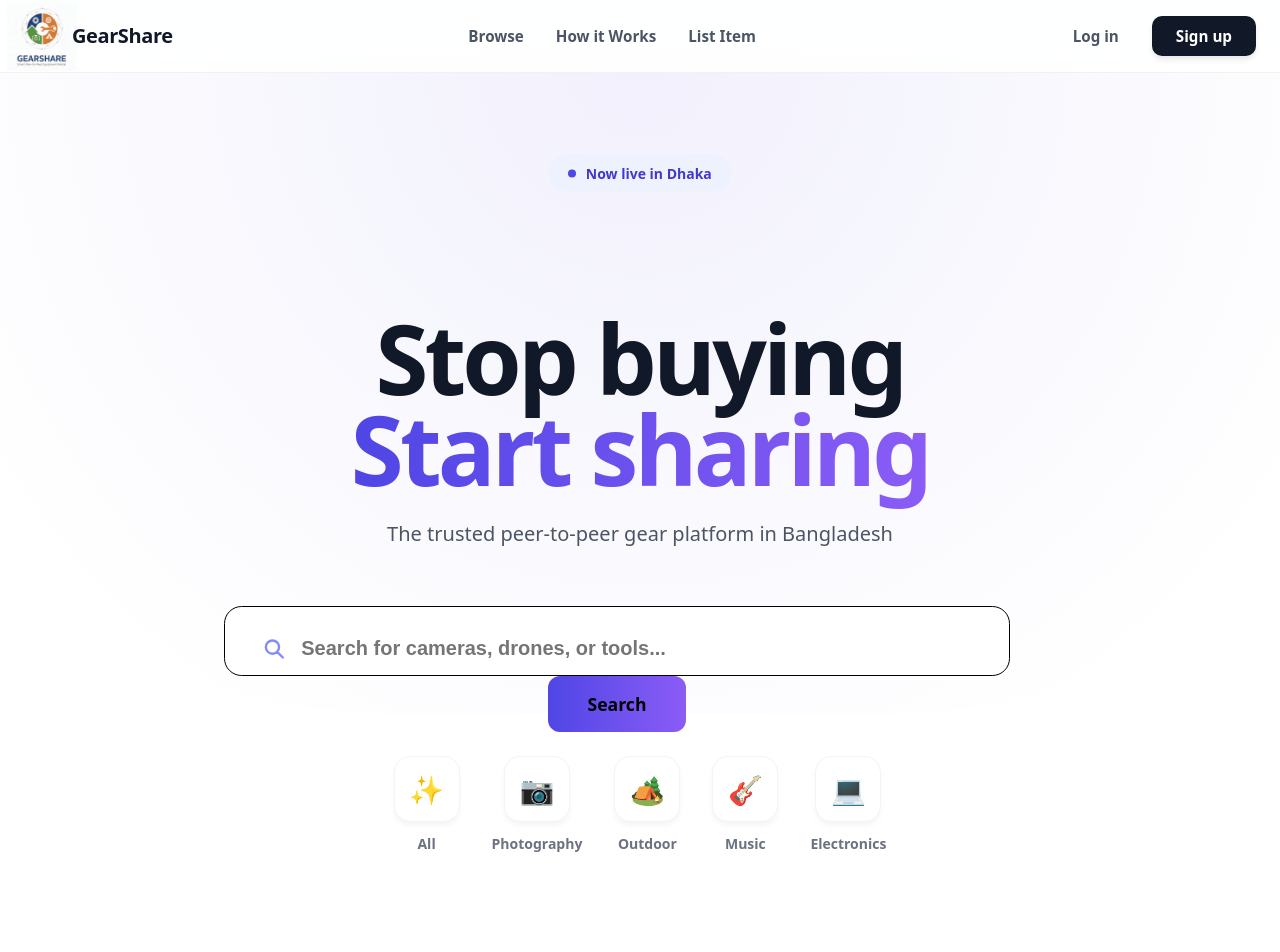
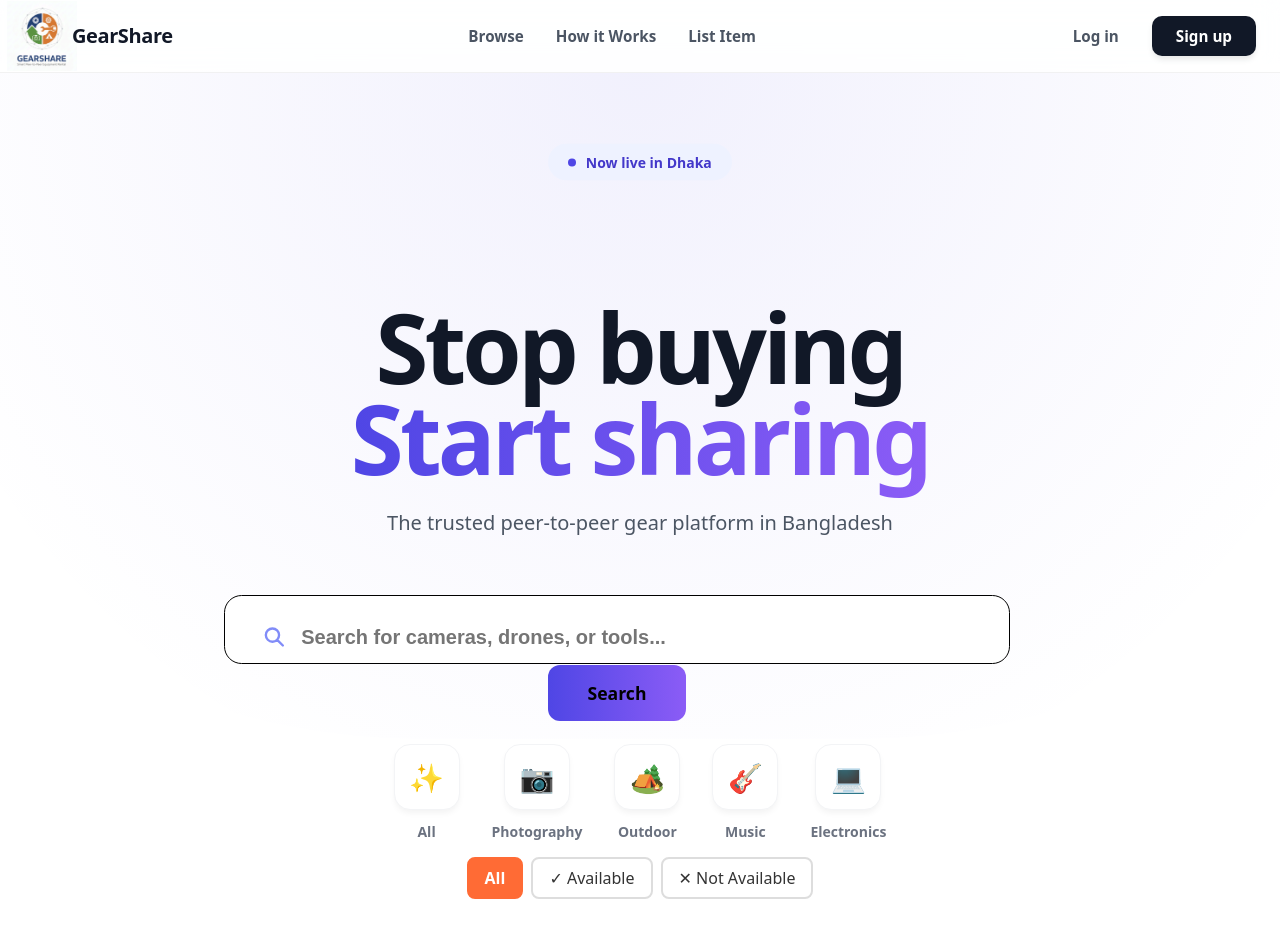
Before and after one commit to Fahad-1150/GearShare, a React (Vite) app: page / in a window 1280 px wide. Shown: the top 952 px of the page. Built offline with nearby package versions, Linux system fonts and the light colour scheme; no server answers.

Commit message:
renting comepleted

```diff
--- a/src/pages/GearDetails.jsx
+++ b/src/pages/GearDetails.jsx
@@ -118,13 +118,6 @@ const GearDetails = ({ item, onBack }) => {
                       <div className="booked-info">
                         <span className="booked-date">⏰ Booked Till: {item.booked_till ? new Date(item.booked_till).toLocaleDateString() : 'Date pending'}</span>
                       </div>
-                      <button
-                        className="btn-primary booking"
-                        onClick={handleMarkAsReturned}
-                        disabled={loading}
-                      >
-                        {loading ? 'Processing...' : '✅ Mark as Returned'}
-                      </button>
                     </>
                   ) : (
                     <>
--- a/src/pages/Home.jsx
+++ b/src/pages/Home.jsx
@@ -94,6 +94,7 @@ const Home = () => {
   const [equipment, setEquipment] = useState(MOCK_GEAR);
   const [loading, setLoading] = useState(false);
   const [currentUser, setCurrentUser] = useState(null);
+  const [statusFilter, setStatusFilter] = useState('all'); // 'all', 'available', 'unavailable'
 
   // Fetch equipment from API
   useEffect(() => {
@@ -152,13 +153,23 @@ const Home = () => {
     fetchEquipment();
   }, []);
 
-  // Filtering Logic
+  // Filtering Logic - Show all equipment except owner's own equipment
   const filteredGear = equipment.filter(item => {
     const matchesSearch = item.name.toLowerCase().includes(searchQuery.toLowerCase());
     const matchesCategory = activeCategory === 'All' || item.category === activeCategory;
-    // If not logged in, show all equipment. If logged in, filter out own equipment.
-    const isNotOwner = currentUser ? item.owner !== currentUser : true;
-    return matchesSearch && matchesCategory && isNotOwner;
+
+    // ONLY hide equipment if logged in user is the owner
+    const isNotOwner = !currentUser || item.owner !== currentUser;
+
+    // Status filter
+    let matchesStatus = true;
+    if (statusFilter === 'available') {
+      matchesStatus = item.isAvailable === true;
+    } else if (statusFilter === 'unavailable') {
+      matchesStatus = item.isAvailable === false;
+    }
+
+    return matchesSearch && matchesCategory && isNotOwner && matchesStatus;
   });
 
   const handleSearch = (e) => {
@@ -222,6 +233,57 @@ const Home = () => {
                 <span className="cat-label">{cat.name}</span>
               </button>
             ))}
+          </div>
+
+          <div className="status-filter-grid" style={{ marginTop: '1rem', display: 'flex', gap: '0.5rem', justifyContent: 'center' }}>
+            <button
+              className={`status-btn ${statusFilter === 'all' ? 'active' : ''}`}
+              onClick={() => setStatusFilter('all')}
+              style={{
+                padding: '0.5rem 1rem',
+                border: statusFilter === 'all' ? '2px solid #ff6b35' : '2px solid #ddd',
+                borderRadius: '8px',
+                background: statusFilter === 'all' ? '#ff6b35' : 'white',
+                color: statusFilter === 'all' ? 'white' : '#333',
+                fontWeight: statusFilter === 'all' ? '600' : '500',
+                cursor: 'pointer',
+                transition: 'all 0.3s ease'
+              }}
+            >
+              All
+            </button>
+            <button
+              className={`status-btn ${statusFilter === 'available' ? 'active' : ''}`}
+              onClick={() => setStatusFilter('available')}
+              style={{
+                padding: '0.5rem 1rem',
+                border: statusFilter === 'available' ? '2px solid #10b981' : '2px solid #ddd',
+                borderRadius: '8px',
+                background: statusFilter === 'available' ? '#10b981' : 'white',
+                color: statusFilter === 'available' ? 'white' : '#333',
+                fontWeight: statusFilter === 'available' ? '600' : '500',
+                cursor: 'pointer',
+                transition: 'all 0.3s ease'
+              }}
+            >
+              ✓ Available
+            </button>
+            <button
+              className={`status-btn ${statusFilter === 'unavailable' ? 'active' : ''}`}
+              onClick={() => setStatusFilter('unavailable')}
+              style={{
+                padding: '0.5rem 1rem',
+                border: statusFilter === 'unavailable' ? '2px solid #ef4444' : '2px solid #ddd',
+                borderRadius: '8px',
+                background: statusFilter === 'unavailable' ? '#ef4444' : 'white',
+                color: statusFilter === 'unavailable' ? 'white' : '#333',
+                fontWeight: statusFilter === 'unavailable' ? '600' : '500',
+                cursor: 'pointer',
+                transition: 'all 0.3s ease'
+              }}
+            >
+              ✕ Not Available
+            </button>
           </div>
         </div>
       </section>
--- a/src/pages/UserDash.jsx
+++ b/src/pages/UserDash.jsx
@@ -327,6 +327,17 @@ function UserDash({ userData: passedUserData, setUserData, onNavigate }) {
 
   const handleAcceptReservation = async (reservationId) => {
     try {
+      // First, get the reservation details to extract equipment_id and end_date
+      const reservationsResponse = await apiRequest(`/reservation/${reservationId}`);
+      if (!reservationsResponse.ok) {
+        alert('Error fetching reservation details');
+        return;
+      }
+      const reservationData = await reservationsResponse.json();
+      const equipmentId = reservationData.equipment_id;
+      const bookedTillDate = reservationData.end_date;
+
+      // Update reservation status to running
       const response = await apiRequest(`/reservation/${reservationId}`, {
         method: 'PUT',
         headers: {
@@ -340,12 +351,41 @@ function UserDash({ userData: passedUserData, setUserData, onNavigate }) {
         const err = await response.json();
         alert('Error accepting reservation: ' + (err.detail || 'Unknown error'));
       } else {
+        // Update equipment status to booked with booked_till date
+        const formData = new FormData();
+        formData.append('status', 'booked');
+        formData.append('booked_till', bookedTillDate);
+
+        try {
+          const equipmentUpdateResponse = await fetch(`http://localhost:8000/equipment/${equipmentId}`, {
+            method: 'PUT',
+            headers: {
+              'owner_username': currentUsername
+            },
+            body: formData
+          });
+
+          if (!equipmentUpdateResponse.ok) {
+            const errorData = await equipmentUpdateResponse.json();
+            console.error('Failed to update equipment status:', errorData);
+          }
+        } catch (error) {
+          console.error('Error updating equipment:', error);
+        }
+
         alert('Reservation accepted! Rental is now active.');
-        // Refresh reservations
+        // Refresh reservations and equipment
         const ownerResponse = await apiRequest(`/reservation/owner/${currentUsername}`, { method: 'GET' });
         if (ownerResponse.ok) {
           const ownerData = await ownerResponse.json();
           setIncomingReservations(Array.isArray(ownerData) ? ownerData : []);
+        }
+
+        // Refresh user equipment to update status
+        const equipmentResponse = await apiRequest(`/equipment/owner/${currentUsername}`);
+        if (equipmentResponse.ok) {
+          const equipmentData = await equipmentResponse.json();
+          setUserEquipment(equipmentData);
         }
       }
     } catch (error) {
@@ -384,6 +424,15 @@ function UserDash({ userData: passedUserData, setUserData, onNavigate }) {
 
   const handleMarkAsReturned = async (reservationId) => {
     try {
+      // Get reservation details to find equipment_id
+      const reservationResponse = await apiRequest(`/reservation/${reservationId}`);
+      if (!reservationResponse.ok) {
+        alert('Error fetching reservation details');
+        return;
+      }
+      const reservationData = await reservationResponse.json();
+      const equipmentId = reservationData.equipment_id;
+
       const response = await apiRequest(`/reservation/${reservationId}`, {
         method: 'PUT',
         headers: {
@@ -397,12 +446,36 @@ function UserDash({ userData: passedUserData, setUserData, onNavigate }) {
         const err = await response.json();
         alert('Error marking as returned: ' + (err.detail || 'Unknown error'));
       } else {
+        // Update equipment status back to available
+        const formData = new FormData();
+        formData.append('status', 'available');
+        formData.append('booked_till', '');
+
+        try {
+          await fetch(`http://localhost:8000/equipment/${equipmentId}`, {
+            method: 'PUT',
+            headers: {
+              'owner_username': currentUsername
+            },
+            body: formData
+          });
+        } catch (error) {
+          console.error('Error updating equipment status:', error);
+        }
+
         alert('Equipment marked as returned! Awaiting owner confirmation.');
         // Refresh reservations
         const ownerResponse = await apiRequest(`/reservation/owner/${currentUsername}`, { method: 'GET' });
         if (ownerResponse.ok) {
           const ownerData = await ownerResponse.json();
           setIncomingReservations(Array.isArray(ownerData) ? ownerData : []);
+        }
+
+        // Refresh user equipment
+        const equipmentResponse = await apiRequest(`/equipment/owner/${currentUsername}`);
+        if (equipmentResponse.ok) {
+          const equipmentData = await equipmentResponse.json();
+          setUserEquipment(equipmentData);
         }
       }
     } catch (error) {
@@ -413,6 +486,15 @@ function UserDash({ userData: passedUserData, setUserData, onNavigate }) {
 
   const handleConfirmReturn = async (reservationId) => {
     try {
+      // Get reservation details to find equipment_id
+      const reservationResponse = await apiRequest(`/reservation/${reservationId}`);
+      if (!reservationResponse.ok) {
+        alert('Error fetching reservation details');
+        return;
+      }
+      const reservationData = await reservationResponse.json();
+      const equipmentId = reservationData.equipment_id;
+
       const response = await apiRequest(`/reservation/${reservationId}`, {
         method: 'PUT',
         headers: {
@@ -426,12 +508,36 @@ function UserDash({ userData: passedUserData, setUserData, onNavigate }) {
         const err = await response.json();
         alert('Error confirming return: ' + (err.detail || 'Unknown error'));
       } else {
+        // Update equipment status back to available
+        const formData = new FormData();
+        formData.append('status', 'available');
+        formData.append('booked_till', '');
+
+        try {
+          await fetch(`http://localhost:8000/equipment/${equipmentId}`, {
+            method: 'PUT',
+            headers: {
+              'owner_username': currentUsername
+            },
+            body: formData
+          });
+        } catch (error) {
+          console.error('Error updating equipment status:', error);
+        }
+
         alert('Return confirmed! Rental is complete.');
         // Refresh reservations
         const ownerResponse = await apiRequest(`/reservation/owner/${currentUsername}`, { method: 'GET' });
         if (ownerResponse.ok) {
           const ownerData = await ownerResponse.json();
           setIncomingReservations(Array.isArray(ownerData) ? ownerData : []);
+        }
+
+        // Refresh user equipment
+        const equipmentResponse = await apiRequest(`/equipment/owner/${currentUsername}`);
+        if (equipmentResponse.ok) {
+          const equipmentData = await equipmentResponse.json();
+          setUserEquipment(equipmentData);
         }
       }
     } catch (error) {
```
